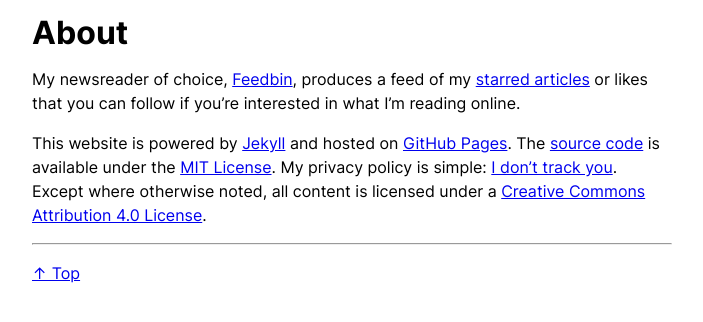
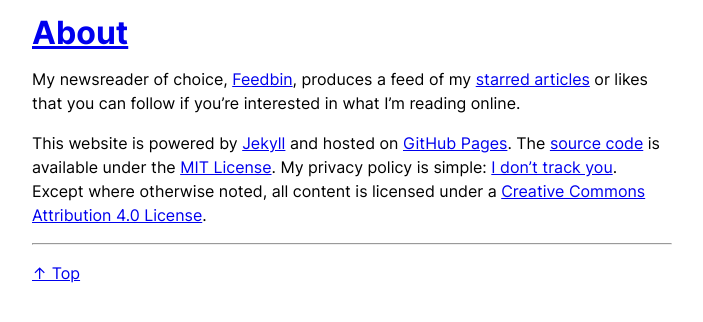
Before and after one commit to ajpwalser/ajpwalser.github.io, a Jekyll site: the page built from _posts/2021-07-09-about.md, in a window 1280 px wide. Shown: the top 322 px of the page, without its empty margins (288-991 px from the left). Built offline with Jekyll 4.4.1, drawn with Linux system fonts in a browser that asks for light colours.

Commit message:
Update default.html

```diff
--- a/_layouts/default.html
+++ b/_layouts/default.html
@@ -11,7 +11,7 @@
 <body>
    <div class="container">
    <header>
-      <h1>{{ page.title }}</h1>
+      <h1><a href="/">{{ page.title }}</a></h1>
    </header>
    <main aria-label="Content" role="main">
       {{ content }}
```
